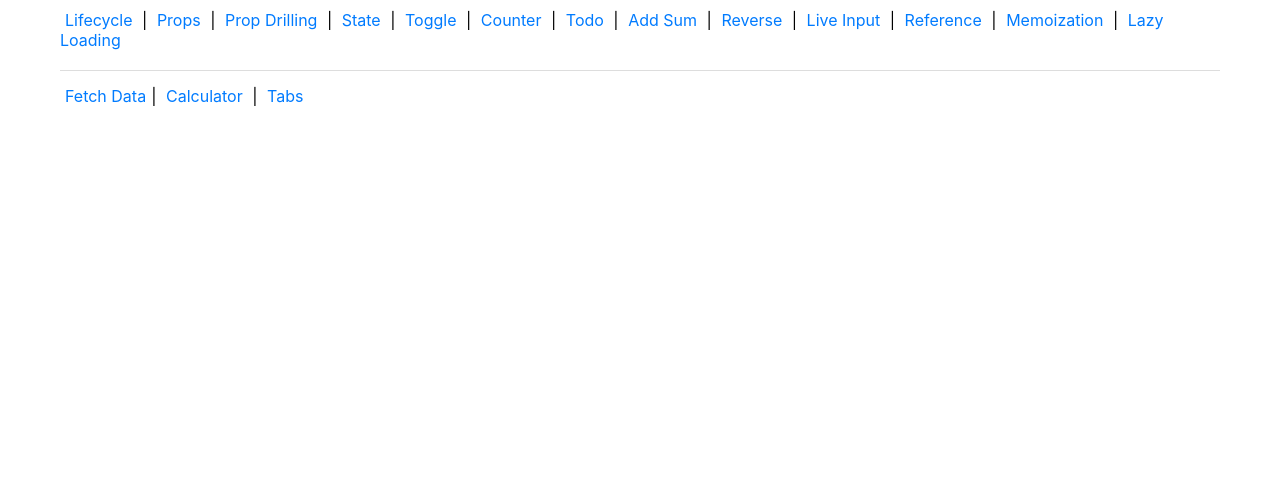
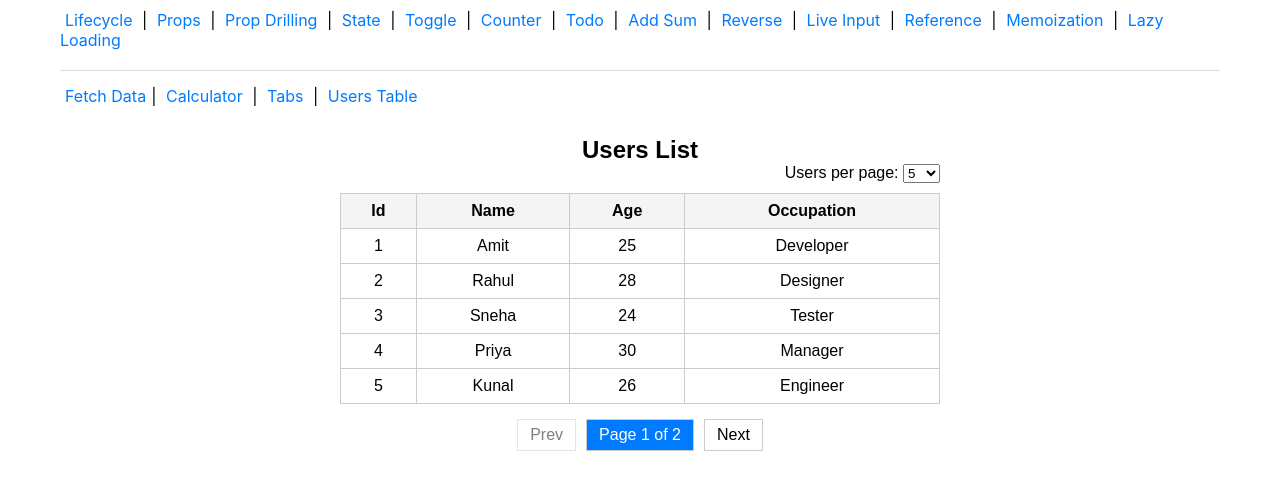
Before and after one commit to mahapatra079/my-app, a React (Create React App) app: page /tables-list-users in a window 1280 px wide. Shown: the top 490 px of the page. Built offline with nearby package versions, Linux system fonts and the light colour scheme.

Commit message:
Table User List & Pagination

```diff
--- a/src/App.js
+++ b/src/App.js
@@ -16,6 +16,7 @@ import Fetch from "./Fetch";
 import Calculator from "./Calculator";
 import ClickEvent from "./ClickEvent";
 import TabSelection from "./TabSelection";
+import TablesListUSers from "./TablesListUsers";
 
 export default function App() {
   const userName = "Prop Drilling - PC → MC → GC";
@@ -46,7 +47,8 @@ export default function App() {
             <Link to="/fetch">Fetch Data</Link>|{" "}
             <Link to="/calculator">Calculator</Link> |{" "}
             {/* <Link to="/click-event">Click Event</Link> */}
-            <Link to="/tabs">Tabs</Link>
+            <Link to="/tabs">Tabs</Link> |{" "}
+            <Link to="/tables-list-users">Users Table</Link>
           </nav>
         </div>
       </div>
@@ -75,6 +77,7 @@ export default function App() {
         <Route path="/calculator" element={<Calculator />} />
         <Route path="/click-event" element={<ClickEvent />} />
         <Route path="/tabs" element={<TabSelection />} />
+        <Route path="/tables-list-users" element={<TablesListUSers />} />
       </Routes>
     </div>
   );
--- /dev/null
+++ b/src/Pagination.js
@@ -0,0 +1,31 @@
+function Pagination({ currentPage, totalPages, onPrev, onNext }) {
+  return (
+    <ul className="pagination">
+      <li
+        className={`page-item ${currentPage === 1 ? "disabled" : ""}`}
+        onClick={currentPage !== 1 ? onPrev : undefined}
+      >
+        Prev
+      </li>
+
+      <li className="page-item active">
+        Page {currentPage} of {totalPages}
+      </li>
+
+      <li
+        className={`page-item ${currentPage === totalPages ? "disabled" : ""}`}
+        onClick={currentPage !== totalPages ? onNext : undefined}
+      >
+        Next
+      </li>
+    </ul>
+  );
+}
+
+export default Pagination;
+// Explanation: Created a Pagination component that shows current page, total pages, and Prev/Next buttons.
+
+// How it works
+// Receives currentPage, totalPages, onPrev, onNext as props
+// Disables Prev button on first page and Next button on last page
+// Calls onPrev and onNext functions when buttons are clicked
--- /dev/null
+++ b/src/TablesListUsers.js
@@ -0,0 +1,107 @@
+
+// Given a list of users, build a users data table that displays users in a paginated format.
+
+// Requirements
+
+// Table requirements
+// The users data table should display the following columns: Id, Name, Age, Occupation
+// Each row in the table represents a single user
+// Pagination requirements
+// The pagination controls should allow the user to navigate to previous and next pages
+// The pagination controls should display the current page number and the total number of pages
+// The table should update dynamically when the user navigates to a different page
+// Provide an option to select the number of users displayed per page (e.g., 5, 10, 20)
+
+import { useState } from "react";
+import Pagination from "./Pagination";
+
+const usersData = [
+  { id: 1, name: "Amit", age: 25, occupation: "Developer" },
+  { id: 2, name: "Rahul", age: 28, occupation: "Designer" },
+  { id: 3, name: "Sneha", age: 24, occupation: "Tester" },
+  { id: 4, name: "Priya", age: 30, occupation: "Manager" },
+  { id: 5, name: "Kunal", age: 26, occupation: "Engineer" },
+  { id: 6, name: "Neha", age: 27, occupation: "HR" },
+  { id: 7, name: "Rohit", age: 29, occupation: "Architect" },
+  { id: 8, name: "Pooja", age: 23, occupation: "Intern" },
+  { id: 9, name: "Arjun", age: 31, occupation: "Lead" },
+  { id: 10, name: "Meena", age: 22, occupation: "Student" },
+];
+
+function TablesListUsers() {
+  const [currentPage, setCurrentPage] = useState(1);
+  const [usersPerPage, setUsersPerPage] = useState(5);
+
+  const totalPages = Math.ceil(usersData.length / usersPerPage);
+
+  const startIndex = (currentPage - 1) * usersPerPage;
+  const currentUsers = usersData.slice(
+    startIndex,
+    startIndex + usersPerPage
+  );
+
+  return (
+    <div className="table-container">
+      <h2>Users List</h2>
+
+      <div className="page-size">
+        <label>Users per page: </label>
+        <select
+          value={usersPerPage}
+          onChange={(e) => {
+            setUsersPerPage(Number(e.target.value));
+            setCurrentPage(1);
+          }}
+        >
+          <option value={5}>5</option>
+          <option value={10}>10</option>
+          <option value={20}>20</option>
+        </select>
+      </div>
+
+      <table>
+        <thead>
+          <tr>
+            <th>Id</th>
+            <th>Name</th>
+            <th>Age</th>
+            <th>Occupation</th>
+          </tr>
+        </thead>
+        <tbody>
+          {currentUsers.length === 0 ? (
+            <tr>
+              <td colSpan="4">No data available</td>
+            </tr>
+          ) : (
+            currentUsers.map((user) => (
+              <tr key={user.id}>
+                <td>{user.id}</td>
+                <td>{user.name}</td>
+                <td>{user.age}</td>
+                <td>{user.occupation}</td>
+              </tr>
+            ))
+          )}
+        </tbody>
+      </table>
+
+      <Pagination
+        currentPage={currentPage}
+        totalPages={totalPages}
+        onPrev={() => setCurrentPage((p) => Math.max(p - 1, 1))}
+        onNext={() => setCurrentPage((p) => Math.min(p + 1, totalPages))}
+      />
+    </div>
+  );
+}
+
+export default TablesListUsers;
+
+// Explanation: This component displays a paginated table of users with options to change the number of users displayed per page.
+
+// How it works
+// State variables track current page and users per page
+// Slices usersData to get current page's users
+// Renders table with current users
+// Pagination component handles page navigation
--- a/src/index.css
+++ b/src/index.css
@@ -14,3 +14,9 @@ li{list-style: none;}
  .calculator { width: 260px; margin: 50px auto; padding: 20px; background: #1e1e1e; border-radius: 12px; box-shadow: 0 10px 25px rgba(0, 0, 0, 0.4); color: #fff; } .textCenter { text-align: center; } .mb-10 { margin-bottom: 10px; } .calculator-body { margin-top: 15px; }
  .calculator-screen { width: 100%; height: 50px; background: #000; border: none; border-radius: 8px; color: #0f0; font-size: 22px; text-align: right; padding: 10px; box-sizing: border-box; }.calculator-keys { display: grid; grid-template-columns: repeat(4, 1fr); gap: 10px; margin-top: 15px; }
  .calculator-keys button { height: 45px; font-size: 18px; border: none; border-radius: 8px; cursor: pointer; background: #333; color: #fff; transition: background 0.2s, transform 0.1s; } .calculator-keys button:hover { background: #444; } .calculator-keys button:active { transform: scale(0.95); }
+
+/* table */
+.table-container { width: 600px; margin: 20px auto; font-family: Arial, sans-serif; } h2 { text-align: center; } .page-size { margin-bottom: 10px; text-align: right; } table { width: 100%; border-collapse: collapse; } th, td { border: 1px solid #ccc; padding: 8px; text-align: center; } th { background-color: #f4f4f4; }
+
+/*Pagination*/
+.pagination { display: flex; justify-content: center; gap: 10px; list-style: none; padding: 0; margin-top: 15px; } .page-item { padding: 6px 12px; border: 1px solid #ccc; cursor: pointer; user-select: none; } .page-item:hover { background-color: #f0f0f0; } .page-item.active { background-color: #007bff; color: white; cursor: default; } .page-item.disabled { opacity: 0.5; cursor: not-allowed; }
```
